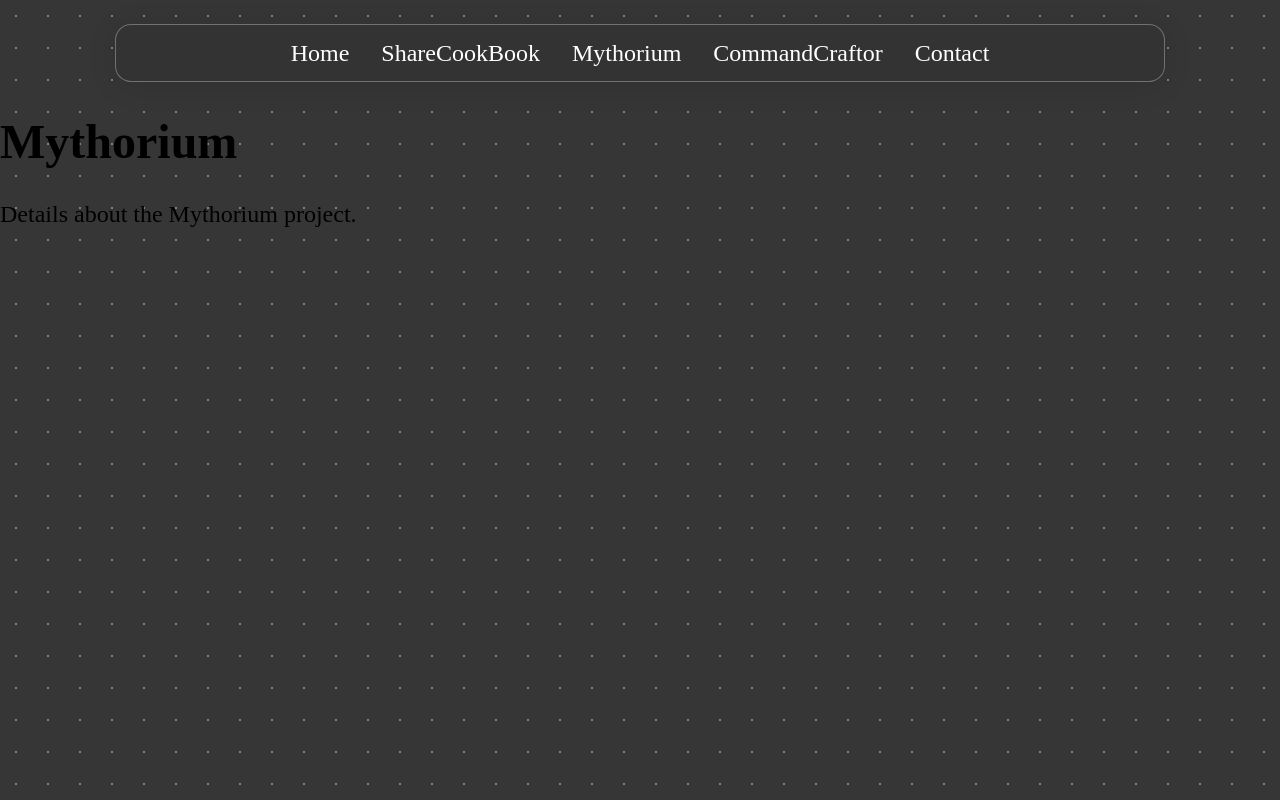
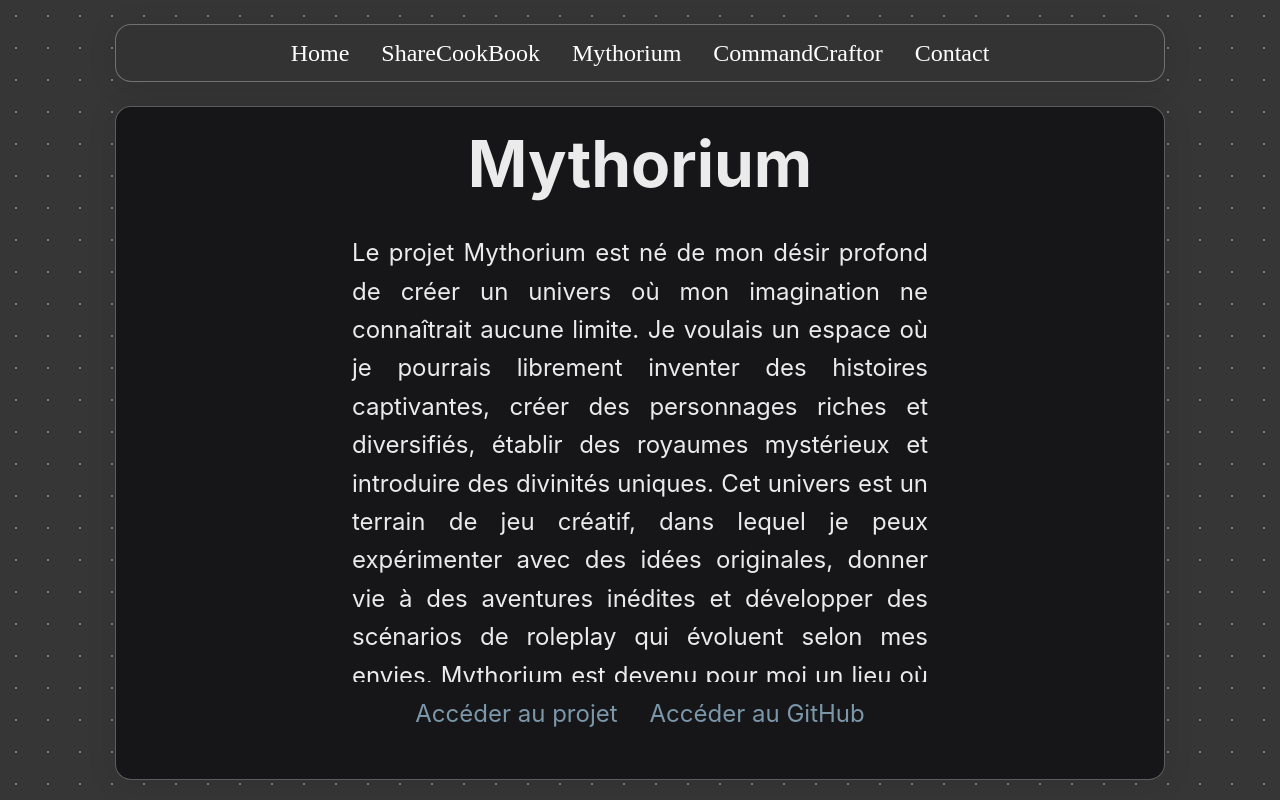
Before and after one commit to stbn1699/ebasson.fr, a React (Create React App) app: page /mythorium in a window 1280 px wide. Built offline with nearby package versions, Linux system fonts and the light colour scheme.

Commit message:
feat: Mythorium page

```diff
--- a/src/pages/Mythorium.tsx
+++ b/src/pages/Mythorium.tsx
@@ -1,10 +1,31 @@
 import React from "react";
+import "../styles/Mythorium.css";
 
 const Mythorium: React.FC = () => {
 	return (
-		<main>
-			<h1>Mythorium</h1>
-			<p>Details about the Mythorium project.</p>
+		<main className="mythorium-main">
+			<h1 className="mythorium-title">Mythorium</h1>
+			<p className="mythorium-description">
+				Le projet Mythorium est né de mon désir profond de créer un univers où
+				mon imagination ne connaîtrait aucune limite. Je voulais un espace où
+				je pourrais librement inventer des histoires captivantes, créer des
+				personnages riches et diversifiés, établir des royaumes mystérieux et
+				introduire des divinités uniques. Cet univers est un terrain de jeu
+				créatif, dans lequel je peux expérimenter avec des idées originales,
+				donner vie à des aventures inédites et développer des scénarios de
+				roleplay qui évoluent selon mes envies. Mythorium est devenu pour moi
+				un lieu où je peux non seulement explorer de nouvelles facettes de la
+				narration, mais aussi inviter d'autres à participer à cette exploration
+				infinie, en contribuant eux aussi à l'expansion de ce monde en
+				constante évolution.</p>
+			<div className="mythorium-buttons">
+				<a onClick={() => window.open("https://mythorium.ebasson.fr/", "_blank")}>
+					Accéder au projet
+				</a>
+				<a onClick={() => window.open("https://github.com/stbn1699/Mythorium", "_blank")}>
+					Accéder au GitHub
+				</a>
+			</div>
 		</main>
 	);
 };
--- /dev/null
+++ b/src/styles/Mythorium.css
@@ -0,0 +1,63 @@
+@import "fonts.css";
+
+.mythorium-main {
+	background-color: #161618;
+	border:           1px solid rgba(255, 255, 255, 0.3);
+	border-radius:    16px;
+	box-shadow:       0 4px 30px rgba(0, 0, 0, 0.1);
+	color:            #EBEBEC;
+	display:          flex;
+	flex-direction:   column;
+	font-family:      "Source Sans Pro", -apple-system, BlinkMacSystemFont, "Segoe UI", Helvetica, Arial, sans-serif;
+	justify-content:  space-between;
+	margin:           0 9vw;
+	min-height:       84vh;
+}
+
+
+
+.mythorium-title {
+	border-radius: 16px 16px 0 0;
+	font-size:     4rem;
+	margin:        0;
+	padding:       2.2vh 0 .5rem;
+	text-align:    center;
+	width:         100%;
+}
+
+.mythorium-description {
+	display:         flex;
+	flex-grow:       1;
+	font-size:       1.5rem;
+	justify-content: center;
+	line-height:     1.6;
+	margin:          0 auto;
+	max-height:      55vh;
+	overflow:        auto;
+	padding:         .5rem;
+	text-align:      justify;
+	width:           45vw;
+}
+
+.mythorium-buttons {
+	color:           #7B97AA;
+	display:         flex;
+	gap:             2rem;
+	height:          10vh;
+	justify-content: center;
+	width:           100%;
+}
+
+.mythorium-buttons a{
+	cursor: pointer;
+}
+
+.mythorium-buttons a:hover{
+	color: #84a59d;
+}
+
+@media (max-width: 1030px) {
+	.mythorium-description {
+		width: 90%;
+	}
+}
--- a/src/styles/ShareCookBook.css
+++ b/src/styles/ShareCookBook.css
@@ -37,6 +37,7 @@
 	overflow:        auto;
 	text-align:      justify;
 	width:           45vw;
+	padding:         .5rem;
 }
 
 .sharecookbook-buttons {
```
